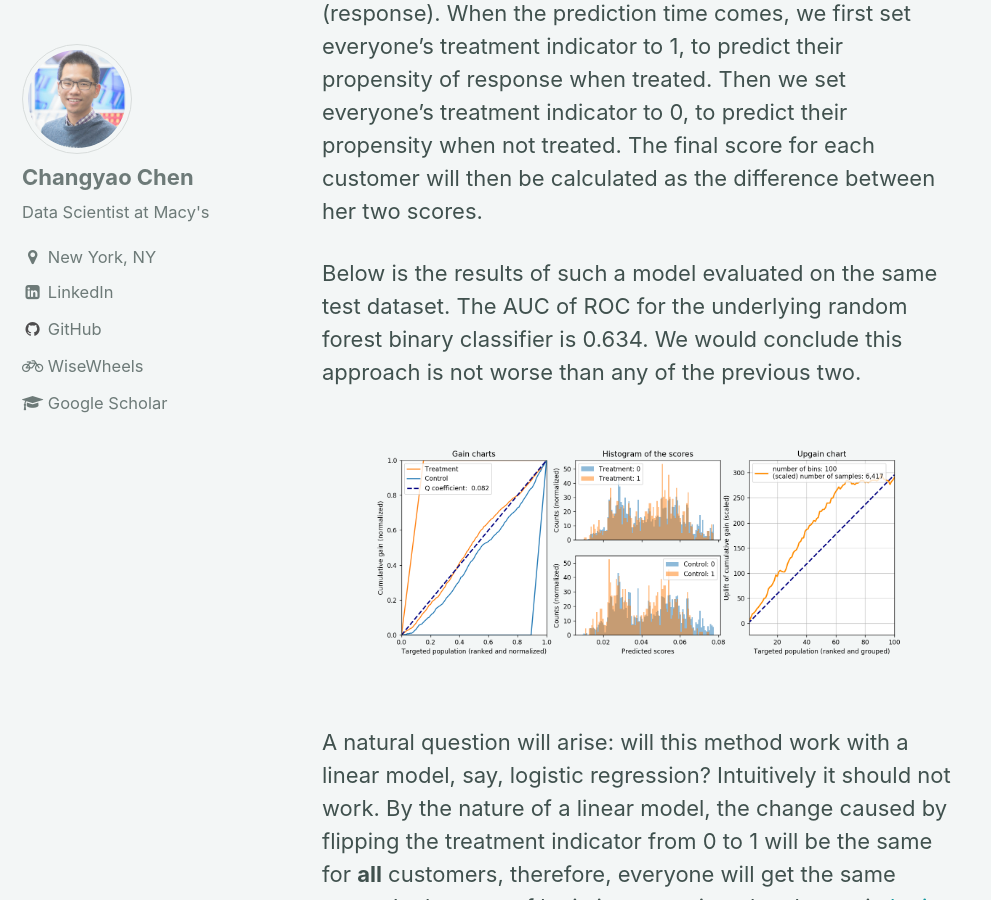
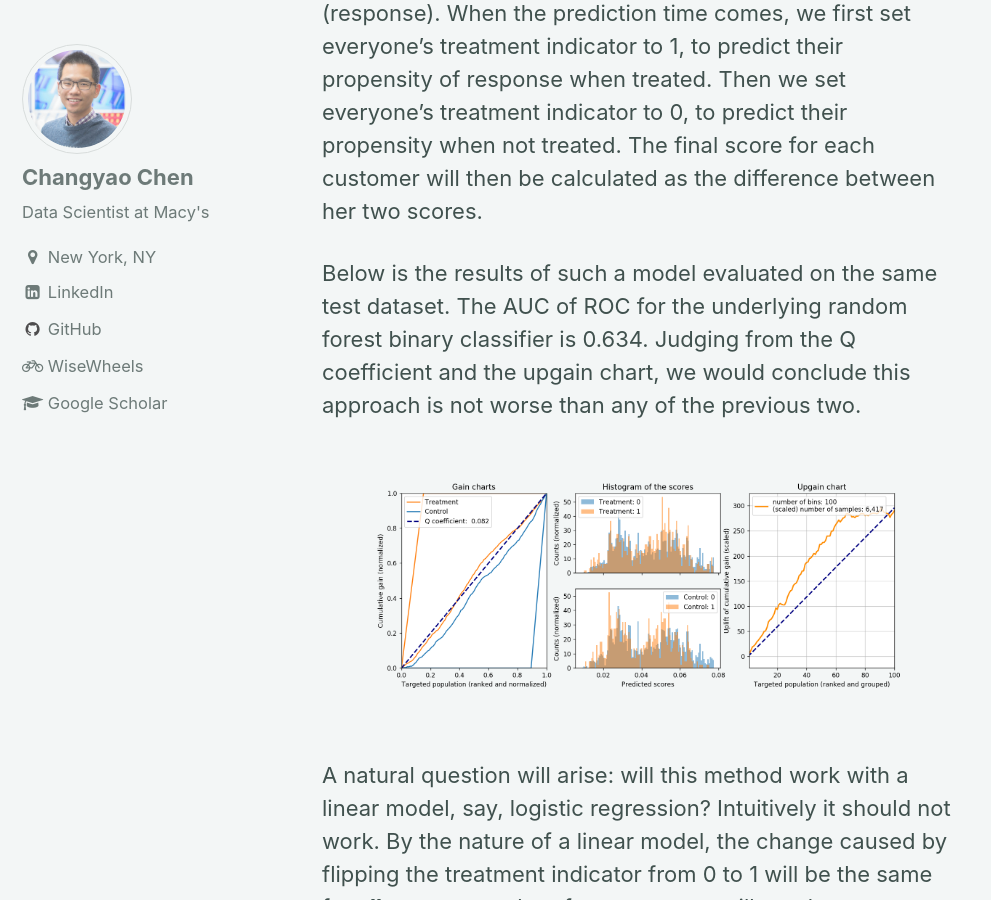
Before and after one commit to changyaochen/changyaochen.github.io, a Jekyll site: the page built from _posts/2018-04-29-the-fundamental-problem-of-causal-inference-part-2.md, in a window 1280 px wide and 900 px high, scrolled down 8219 px. Shown: the whole window, without its empty margins (0-991 px from the left). Built offline with Jekyll 4.4.1, drawn with Linux system fonts in a browser that asks for light colours; formulas are drawn with MathJax 3; comment, search, counter and statistics services are not loaded; some of the changed text lies outside the part shown.

Commit message:
typo fix

```diff
--- a/_posts/2018-04-29-the-fundamental-problem-of-causal-inference-part-2.md
+++ b/_posts/2018-04-29-the-fundamental-problem-of-causal-inference-part-2.md
@@ -118,7 +118,7 @@ The calculated Q coefficient is about 0.04 in this case (both the treatment and
 ### One-model-difference approach
 There is another appealing method with fitting just one model, that is to make the **treatment indicator** as a feature: everyone in the treatment group will have this value set to 1, with everyone in the control group having this value set to 0. Then we will proceed to build a binary classifier, with treatment (marketing action) explicitly affecting the outcome (response). When the prediction time comes, we first set everyone's treatment indicator to 1, to predict their propensity of response when treated. Then we set everyone's treatment indicator to 0, to predict their propensity when not treated. The final score for each customer will then be calculated as the difference between her two scores.
 
-Below is the results of such a model evaluated on the same test dataset. The AUC of ROC for the underlying random forest binary classifier is 0.634. We would conclude this approach is not worse than any of the previous two.
+Below is the results of such a model evaluated on the same test dataset. The AUC of ROC for the underlying random forest binary classifier is 0.634. Judging from the Q coefficient and the upgain chart, we would conclude this approach is not worse than any of the previous two.
 
 <figure>
 <a href="/assets/images/upgain_one_model_diff.jpg"><img src="/assets/images/upgain_one_model_diff.png"></a>
```
